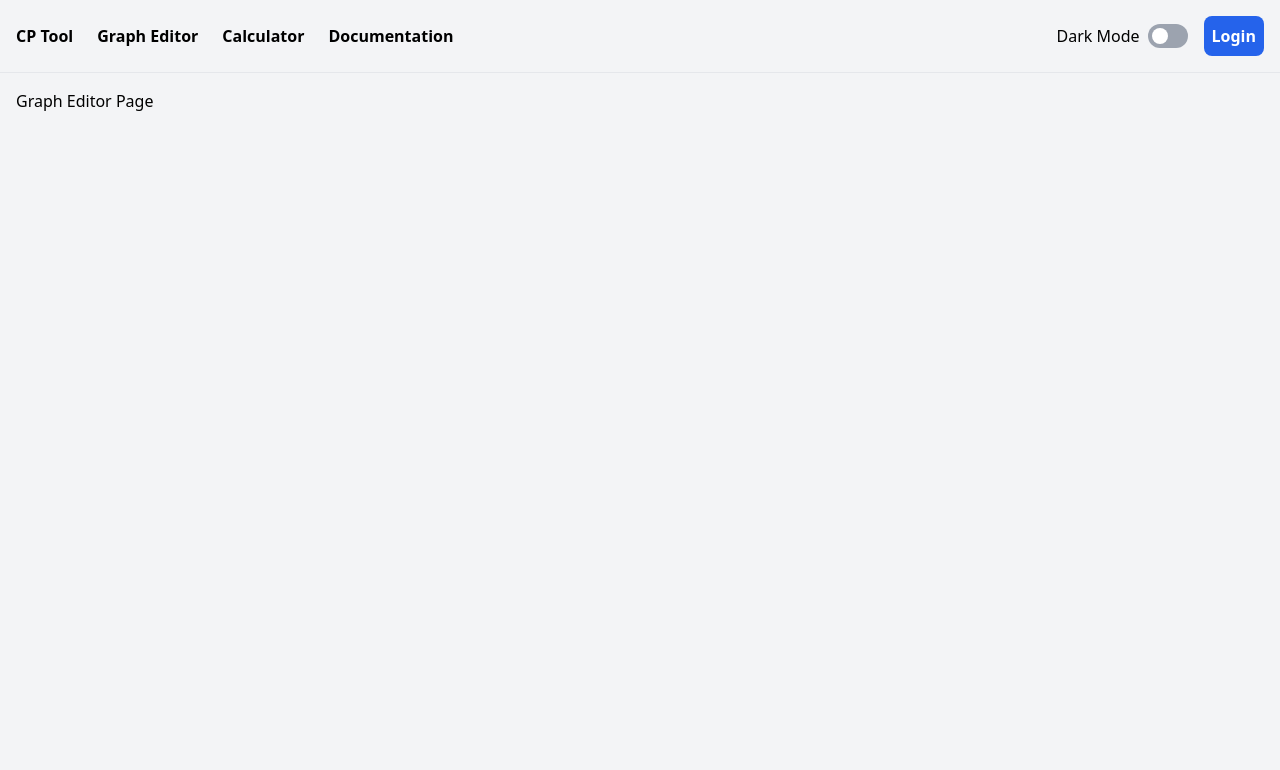
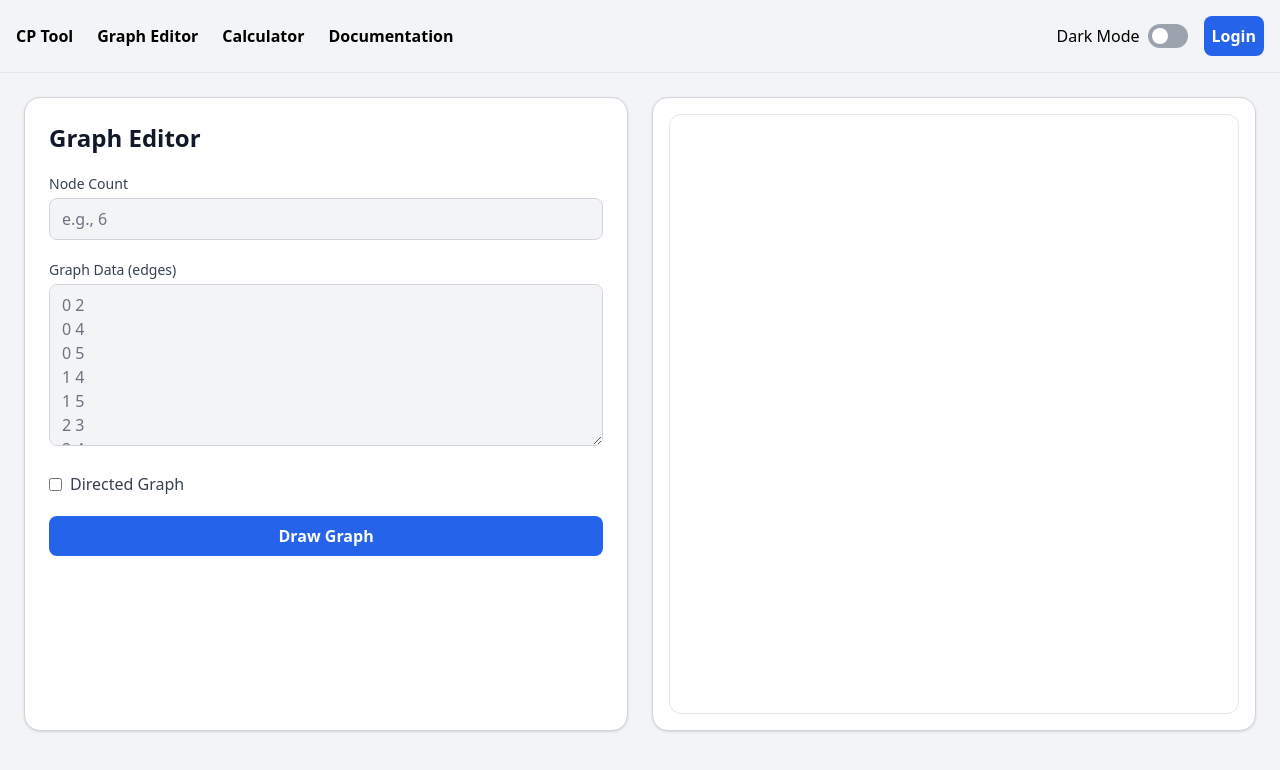
Before and after one commit to devdrx/cp-helper, a React (Vite) app in the folder frontend/: page /graph-editor in a window 1280 px wide. Shown: the top 770 px of the page. Built offline with nearby package versions, Linux system fonts and the light colour scheme.

Commit message:
graph editor added

```diff
--- a/frontend/package.json
+++ b/frontend/package.json
@@ -23,6 +23,7 @@
     "axios": "^1.8.1",
     "class-variance-authority": "^0.7.1",
     "clsx": "^2.1.1",
+    "d3": "^7.9.0",
     "postcss": "^8.5.3",
     "radix-ui": "^1.1.3",
     "react": "^19.0.0",
--- a/frontend/src/pages/GraphEditor.jsx
+++ b/frontend/src/pages/GraphEditor.jsx
@@ -1,3 +1,183 @@
+// src/components/GraphEditor.jsx
+import React, { useState, useRef } from "react";
+import * as d3 from "d3";
+
 export default function GraphEditor() {
-    return <div className="p-4">Graph Editor Page</div>;
-  }
+  const [nodeCount, setNodeCount] = useState("");
+  const [graphData, setGraphData] = useState("");
+  const [isDirected, setIsDirected] = useState(false);
+  const svgRef = useRef();
+
+  const handleDraw = () => {
+    const edges = graphData
+      .trim()
+      .split("\n")
+      .map(line => line.trim().split(" ").map(Number))
+      .filter(arr => arr.length === 2);
+
+    const nodes = Array.from({ length: Number(nodeCount) }, (_, i) => ({ id: i }));
+    const links = edges.map(([u, v]) => ({ source: u, target: v }));
+
+    drawGraph(nodes, links, isDirected);
+  };
+
+  const drawGraph = (nodes, links, directed) => {
+    const width = 600;
+    const height = 600;
+
+    const svgEl = d3.select(svgRef.current);
+    svgEl.selectAll("*").remove();
+    svgEl.attr("width", width).attr("height", height);
+
+    // Random initial positions
+    nodes.forEach(n => {
+      n.x = Math.random() * width;
+      n.y = Math.random() * height;
+    });
+
+    // Define arrow marker if directed
+    if (directed) {
+      const defs = svgEl.append("defs");
+      defs.append("marker")
+        .attr("id", "arrowhead")
+        .attr("viewBox", "-0 -5 10 10")
+        .attr("refX", 25)
+        .attr("refY", 0)
+        .attr("orient", "auto")
+        .attr("markerWidth", 6)
+        .attr("markerHeight", 6)
+        .attr("xoverflow", "visible")
+      .append("svg:path")
+        .attr("d", "M0,-5L10,0L0,5")
+        .attr("fill", "#aaa")
+        .style("stroke", "none");
+    }
+
+    const simulation = d3.forceSimulation(nodes)
+      // repulsive force to keep nodes apart
+      .force("charge", d3.forceManyBody().strength(-200))
+      .force("link", d3.forceLink(links)
+        .id(d => d.id)
+        .distance(100)
+        .strength(0.1)
+      )
+      .force("center", d3.forceCenter(width / 2, height / 2));
+
+    const link = svgEl.append("g")
+      .selectAll("line")
+      .data(links)
+      .enter().append("line")
+      .attr("stroke", "#aaa")
+      .attr("stroke-width", 2)
+      .attr("marker-end", d => directed ? "url(#arrowhead)" : "");
+
+    const node = svgEl.append("g")
+      .selectAll("circle")
+      .data(nodes)
+      .enter().append("circle")
+      .attr("r", 20)
+      .attr("fill", "steelblue")
+      .call(d3.drag()
+        .on("start", dragStart)
+        .on("drag", dragging)
+        .on("end", dragEnd)
+      );
+
+    const text = svgEl.append("g")
+      .selectAll("text")
+      .data(nodes)
+      .enter().append("text")
+      .text(d => d.id)
+      .attr("fill", "white")
+      .attr("text-anchor", "middle")
+      .attr("dy", ".35em");
+
+    simulation.on("tick", () => {
+      link
+        .attr("x1", d => d.source.x)
+        .attr("y1", d => d.source.y)
+        .attr("x2", d => d.target.x)
+        .attr("y2", d => d.target.y);
+
+      node.attr("cx", d => d.x).attr("cy", d => d.y);
+      text.attr("x", d => d.x).attr("y", d => d.y);
+    });
+
+    function dragStart(event, d) {
+      if (!event.active) simulation.alphaTarget(0.3).restart();
+      d.fx = d.x;
+      d.fy = d.y;
+    }
+
+    function dragging(event, d) {
+      d.fx = event.x;
+      d.fy = event.y;
+    }
+
+    function dragEnd(event, d) {
+      if (!event.active) simulation.alphaTarget(0);
+      d.fx = null;
+      d.fy = null;
+    }
+  };
+
+  return (
+    <div className="flex flex-col lg:flex-row gap-6 p-6">
+      {/* Left - Form */}
+      <div className="lg:w-1/2 bg-white dark:bg-gray-800 border border-gray-300 dark:border-gray-700 rounded-2xl p-6 space-y-5 shadow">
+        <h2 className="text-2xl font-bold mb-2 text-gray-900 dark:text-white">Graph Editor</h2>
+
+        <div>
+          <label className="block text-sm font-medium text-gray-700 dark:text-gray-200 mb-1">Node Count</label>
+          <input
+            type="number"
+            value={nodeCount}
+            onChange={e => setNodeCount(e.target.value)}
+            className="w-full px-3 py-2 rounded-lg border border-gray-300 dark:border-gray-600 bg-gray-100 dark:bg-gray-700 text-gray-900 dark:text-white placeholder-gray-500 dark:placeholder-gray-400 focus:outline-none focus:ring-2 focus:ring-blue-500"
+            placeholder="e.g., 6"
+          />
+        </div>
+
+        <div>
+          <label className="block text-sm font-medium text-gray-700 dark:text-gray-200 mb-1">Graph Data (edges)</label>
+          <textarea
+            rows={6}
+            value={graphData}
+            onChange={e => setGraphData(e.target.value)}
+            className="w-full px-3 py-2 rounded-lg border border-gray-300 dark:border-gray-600 bg-gray-100 dark:bg-gray-700 text-gray-900 dark:text-white placeholder-gray-500 dark:placeholder-gray-400 focus:outline-none focus:ring-2 focus:ring-blue-500"
+            placeholder={`0 2
+0 4
+0 5
+1 4
+1 5
+2 3
+2 4
+4 5`}
+          />
+        </div>
+
+        <div className="flex items-center space-x-2">
+          <input
+            type="checkbox"
+            checked={isDirected}
+            onChange={() => setIsDirected(!isDirected)}
+            className="accent-blue-500"
+          />
+          <label className="text-gray-700 dark:text-gray-200">Directed Graph</label>
+        </div>
+
+        <button
+          onClick={handleDraw}
+          className="w-full py-2 px-4 bg-blue-600 hover:bg-blue-700 text-white font-semibold rounded-lg transition"
+        >
+          Draw Graph
+        </button>
+      </div>
+
+      {/* Right - Graph Canvas */}
+      <div className="lg:w-1/2 border border-gray-300 dark:border-gray-600 rounded-2xl p-4 bg-white dark:bg-gray-900 shadow">
+        <svg ref={svgRef} className="w-full h-[600px] rounded-xl border border-gray-200 dark:border-gray-700" />
+      </div>
+    </div>
+  );
+}
```
Also changed, not shown: 1 other file (tests, documents, lock files or other folders).
